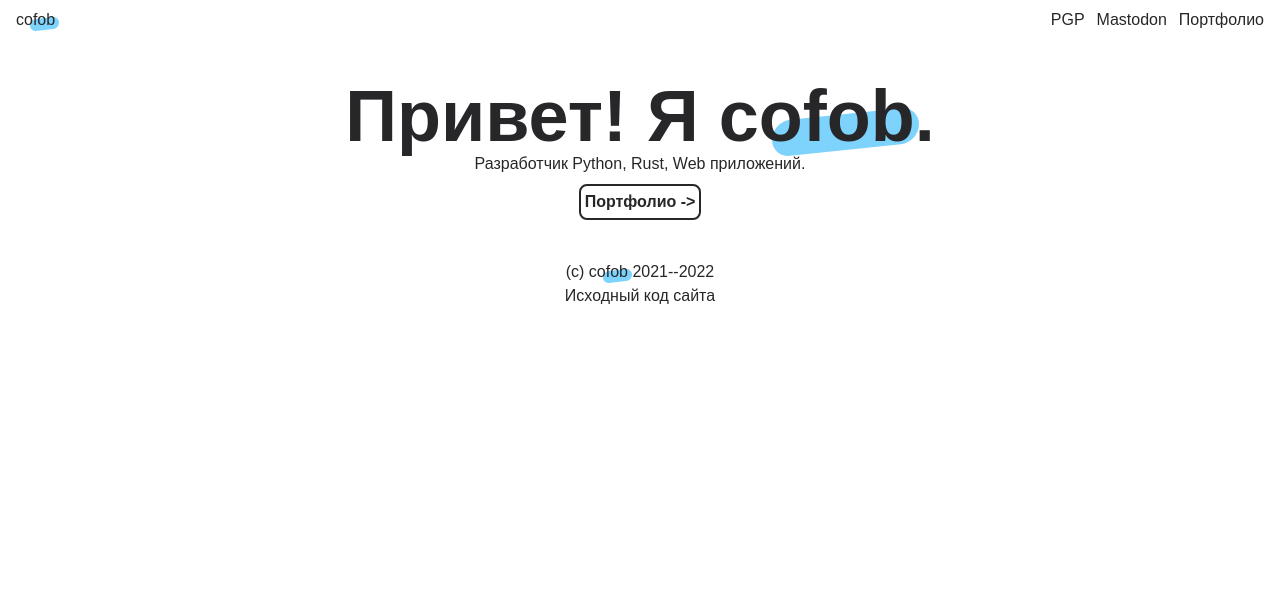
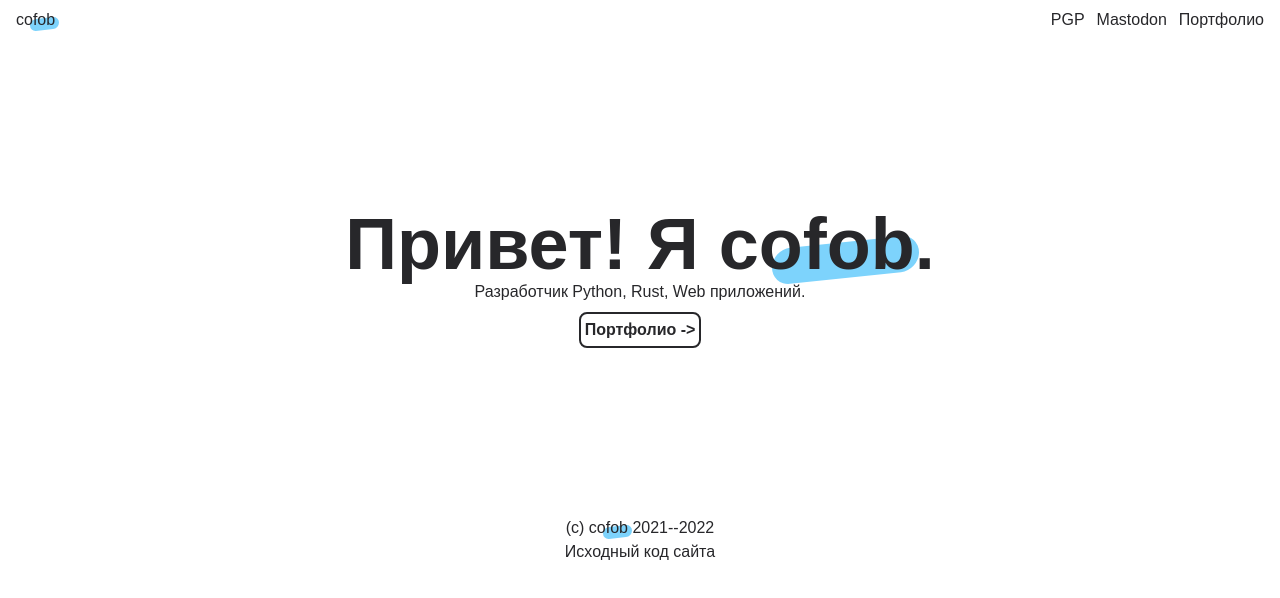
Before and after one commit to cofob/cofob.dev, a SvelteKit app: page / in a window 1280 px wide. Shown: the top 598 px of the page. Built offline with nearby package versions, Linux system fonts and the light colour scheme; a web font is replaced by a local one.

Commit message:
Add padding to index

```diff
--- a/src/routes/+page.svelte
+++ b/src/routes/+page.svelte
@@ -5,7 +5,7 @@
 <Meta title="Главная" description="Персональный сайт кофоба" />
 
 <Section>
-	<div class="text-center">
+	<div class="text-center py-20 sm:py-32">
 		<Heading level={1}>
 			Привет! Я <BlueLine animate>cofob</BlueLine>.
 		</Heading>
```
